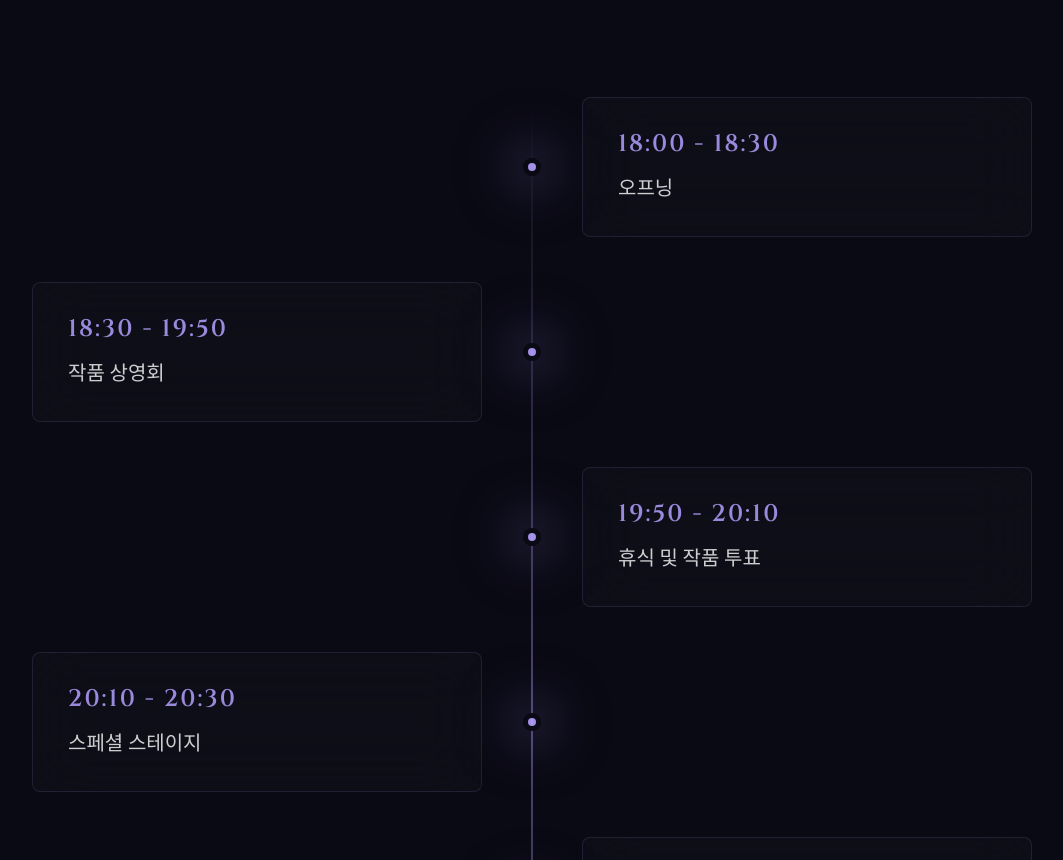
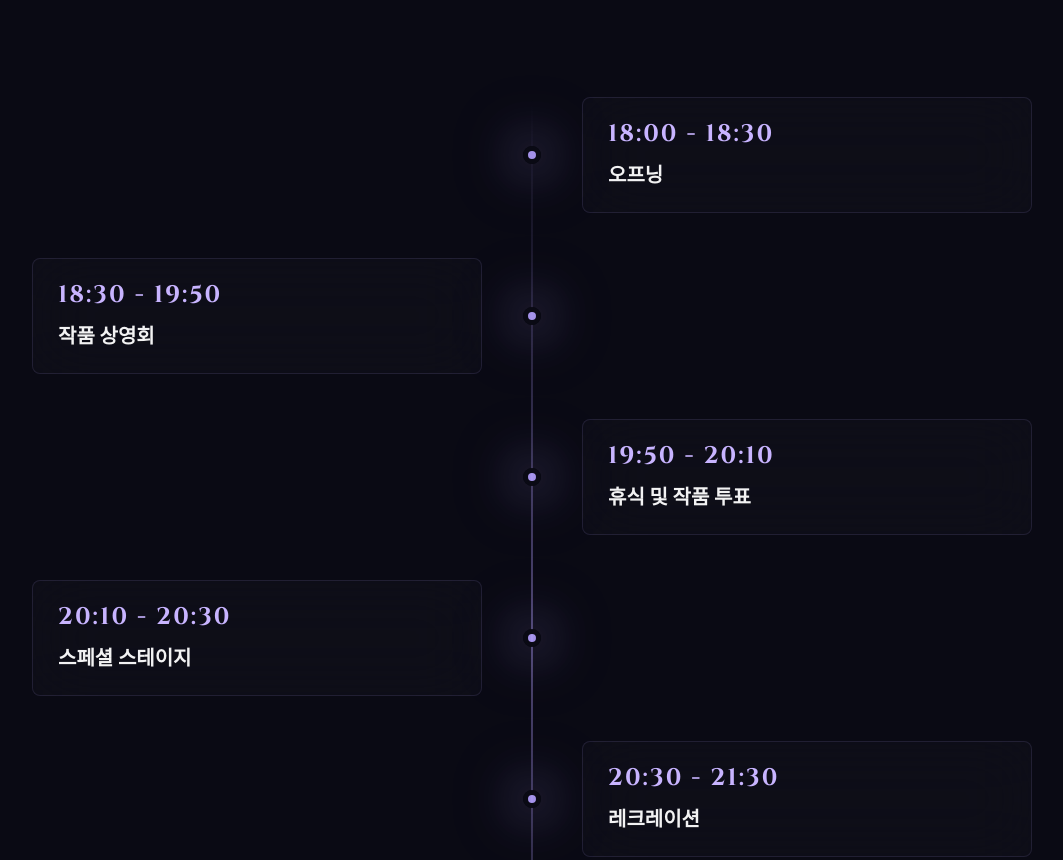
Before and after one commit to haeeun2/html, a plain HTML site: page index.html in a window 1280 px wide. Shown: the part 1568-2428 px from the top of the page, without its empty margins (108-1171 px from the left). Drawn offline with nearby package versions, Linux system fonts and the light colour scheme.

Commit message:
Update index.html

```diff
--- a/index.html
+++ b/index.html
@@ -162,6 +162,7 @@
             font-size: 1.6rem;
             font-weight: 700;
             letter-spacing: 20px;
+            padding-left: 20px;
             color: rgba(180, 160, 255, 0.5);
             margin-bottom: 40px;
             animation: fadeInUp 1.2s ease forwards, glitchText 4s infinite;
@@ -379,7 +380,7 @@
 
         .timeline-content {
             width: 45%;
-            padding: 30px 35px;
+            padding: 20px 25px;
             background: rgba(255, 255, 255, 0.02);
             backdrop-filter: blur(30px);
             border: 1px solid rgba(180, 160, 255, 0.12);
@@ -396,18 +397,18 @@
         .timeline-time {
             font-family: 'Cinzel', serif;
             font-size: clamp(1.3rem, 2.5vw, 1.5rem);
-            color: rgba(180, 160, 255, 0.85);
+            color: rgba(200, 180, 255, 1);
             letter-spacing: 2px;
-            margin-bottom: 12px;
-            font-weight: 600;
+            margin-bottom: 10px;
+            font-weight: 700;
         }
 
         .timeline-text {
             font-family: 'Cormorant Garamond', serif;
             font-size: clamp(1.05rem, 2.3vw, 1.25rem);
-            line-height: 1.7;
-            color: rgba(255, 255, 255, 0.8);
-            font-weight: 500;
+            line-height: 1.6;
+            color: rgba(255, 255, 255, 0.95);
+            font-weight: 600;
         }
 
         .timeline-dot {
@@ -690,11 +691,12 @@
             }
 
             .timeline-content {
-                padding: 25px 30px;
+                padding: 18px 22px;
             }
 
             .timeline-time {
                 font-size: clamp(1.2rem, 3vw, 1.4rem);
+                margin-bottom: 8px;
             }
 
             .timeline-text {
```
